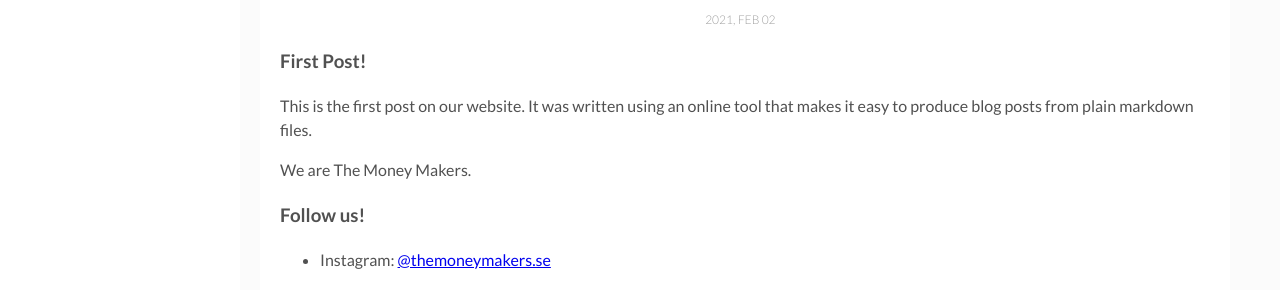
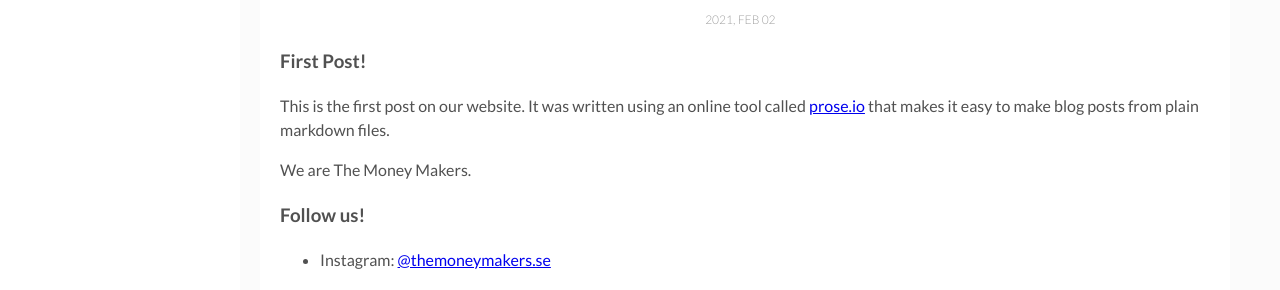
Before and after one commit to moneymakersnordic/moneymakersnordic.github.io, a Jekyll site: the page built from _posts/2021-02-03-first-post.markdown, in a window 1280 px wide and 1034 px high. Shown: the part 591-881 px from the top of the window. Built offline with Jekyll 4.4.1, drawn with Linux system fonts in a browser that asks for light colours.

Commit message:
Added a link to test Prose.io

```diff
--- a/_posts/2021-02-03-first-post.markdown
+++ b/_posts/2021-02-03-first-post.markdown
@@ -6,10 +6,11 @@ description: The first blog post of Money Makers Sweden website.
 img: software.jpg
 tags: null
 hidden: false
+published: true
 ---
 ### First Post!
 
-This is the first post on our website. It was written using an online tool that makes it easy to produce blog posts from plain markdown files.
+This is the first post on our website. It was written using an online tool called [prose.io](prose.io/#about) that makes it easy to make blog posts from plain markdown files.
 
 We are The Money Makers.
 
```
